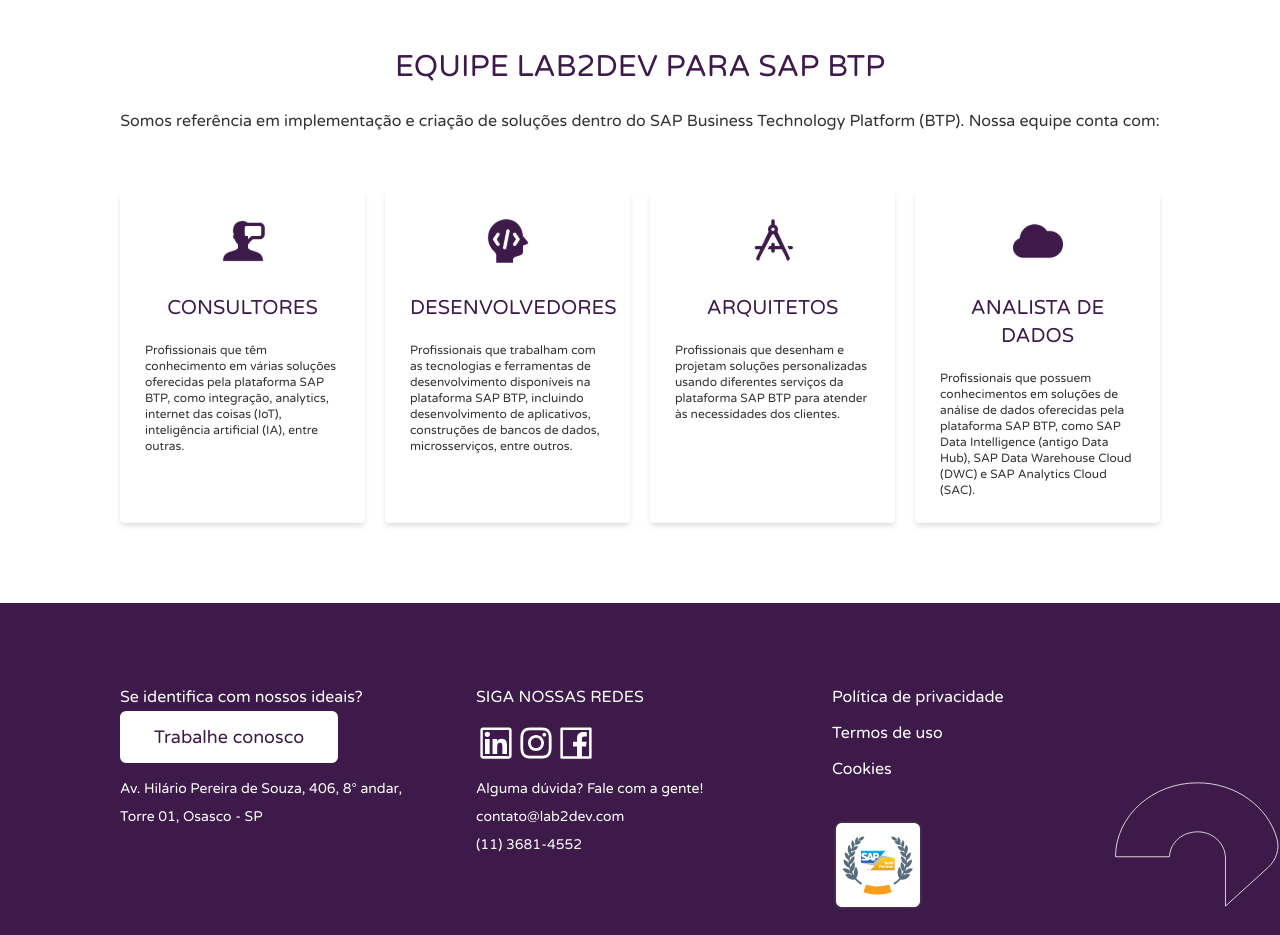
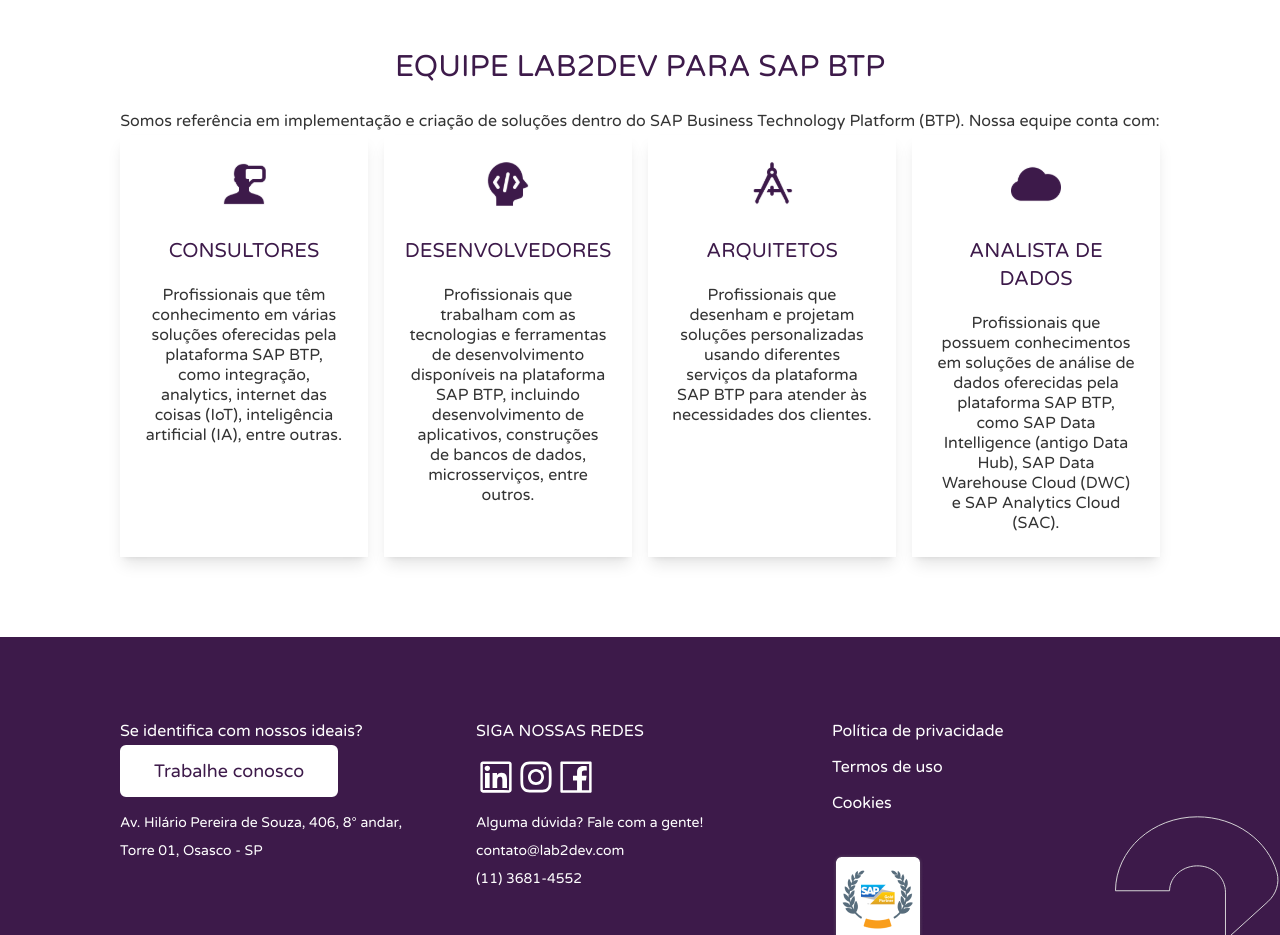
Before and after one commit to alexandrejuniorc/site-lab2dev, a Next.js app: page /sap-btp in a window 1280 px wide. Shown: the part 1320-2255 px from the top of the page. Built offline with nearby package versions, Linux system fonts and the light colour scheme.

Commit message:
refactor: change component and strategy components

```diff
--- a/src/components/CardTeam.tsx
+++ b/src/components/CardTeam.tsx
@@ -9,19 +9,20 @@
 
 export const CardTeam = ({ title, content, image }: CardTeamProps) => {
   return (
-    /* w-[14.6875rem] h-[28.25rem]  */
-    <div className="rounded shadow-md px-[1.5625rem] pt-[1.5625rem] pb-[1.5625rem] h-full">
-      {/* <div className="w-full h-[11.25rem] bg-gray-200"></div> */}
-
-      <div className="flex justify-center">
+    /* className="rounded shadow-md px-[1.5625rem] pt-[1.5625rem] pb-[1.5625rem] h-full" */
+    <div className="flex flex-col items-center text-center shadow-lg p-6">
+      {/* className="flex justify-center" */}
+      <div>
         <Image src={image} alt="" />
       </div>
 
-      <h1 className="not-italic font-normal text-20 text-center leading-7 text-purple-300 uppercase pt-7 w-full max-sm:leading-4 max-xl:text-16 max-lg:text-12">
+      {/* className="not-italic font-normal text-20 text-center leading-7 text-purple-300 uppercase pt-7 w-full max-sm:leading-4" */}
+      <h1 className="not-italic font-normal text-20 leading-7 text-purple-300 uppercase mt-7">
         {title}
       </h1>
 
-      <p className="not-italic font-normal text-12 leading-4 text-gray-800 pt-5">
+      {/* className="not-italic font-normal text-14 leading-4 text-gray-800 pt-5" */}
+      <p className="not-italic font-normal text-16 leading-5 text-gray-800 mt-5">
         {content}
       </p>
     </div>
--- a/src/pages/sap-btp/index.tsx
+++ b/src/pages/sap-btp/index.tsx
@@ -97,7 +97,7 @@
           </p>
         </div>
 
-        <div className="grid grid-cols-4 gap-5 max-md:grid-cols-2 max-sm:flex max-sm:flex-col max-sm:items-center mt-14">
+        <div className="grid grid-cols-1 gap-4 sm:grid-cols-2 lg:grid-cols-4">
           {teamAreas.map((team, index) => (
             <CardTeam
               key={index}
```
